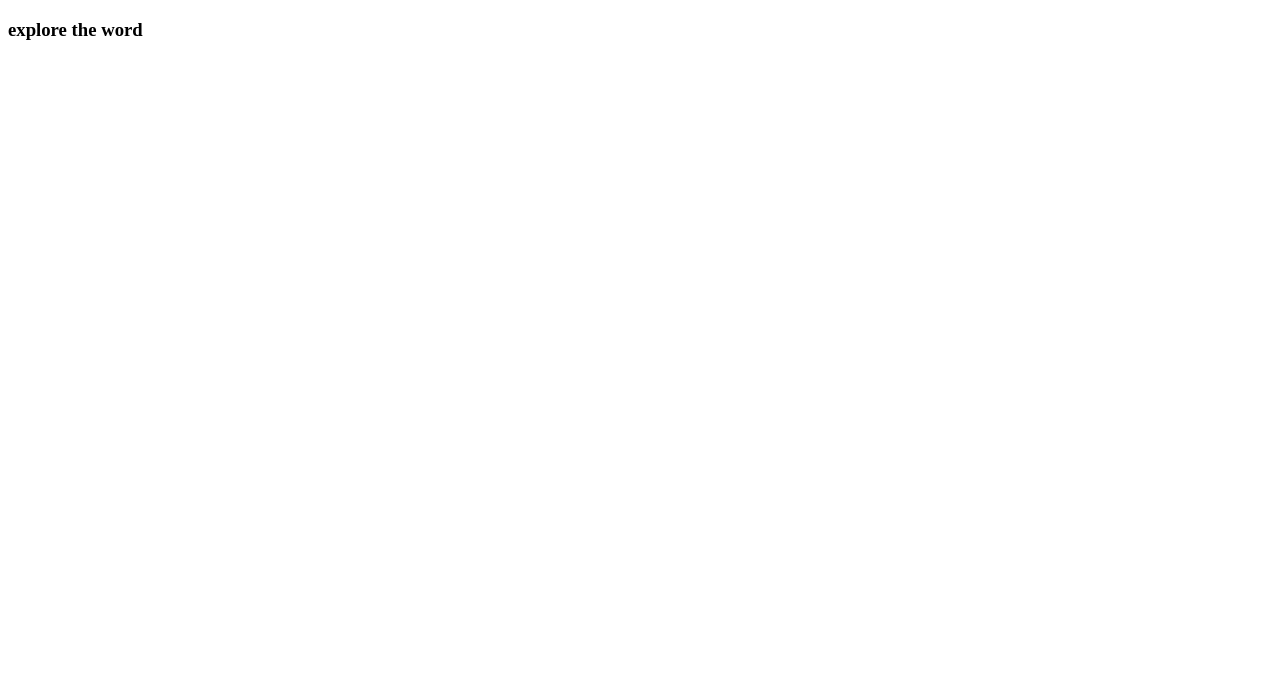
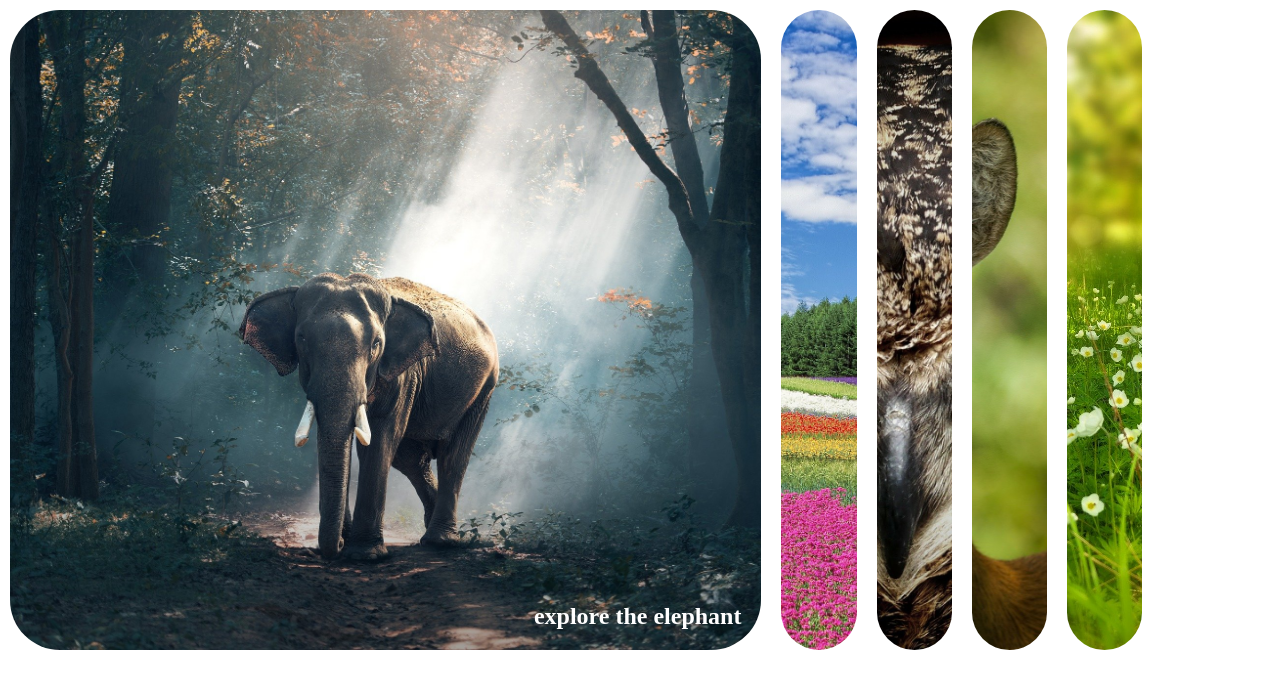
Before and after one commit to JRozbicka/vanillia-Js-mini-projects, a plain HTML site: page cards/index.html in a window 1280 px wide. Drawn offline with Linux system fonts and the light colour scheme.

Commit message:
update style

```diff
--- a/cards/index.html
+++ b/cards/index.html
@@ -8,11 +8,38 @@
    <link rel="stylesheet" href="style.css">
 </head>
 <body>
-  <div class="wrap">
-    <div>
-      <h3>explore the word</h3>
+   <div class="container">
+      <div
+        class="panel active"
+        style="background-image: url('img/elephant-1822636_1920.jpg')"
+      >
+        <h3>explore the elephant</h3>
+      </div>
+      <div
+        class="panel"
+        style="background-image: url('img/flower-field-250016_1920.jpg')"
+      >
+        <h3>explore the flower</h3>
+      </div>
+      <div
+        class="panel"
+        style="background-image: url('img/owl-50267_1920.jpg')"
+      >
+        <h3>explore the owl</h3>
+      </div>
+      <div
+        class="panel"
+        style="background-image: url('img/roe-deer-4388318_1920.jpg')"
+      >
+        <h3>explore the deer</h3>
+      </div>
+      <div
+        class="panel"
+        style="background-image: url('img/tree-276014_1920.jpg')"
+      >
+        <h3>explore the tree</h3>
+      </div>
     </div>
-  </div>
-  <script src="script.js"></script>
+    <script src="script.js"></script>
 </body>
 </html>
--- a/cards/script.js
+++ b/cards/script.js
@@ -0,0 +1,14 @@
+const panels =document.querySelectorAll('.panel')
+
+panels.forEach(panel=>{
+panel.addEventListener('click',()=>{
+    removeActiveClass()
+    panel.classList.add('active')
+})
+})
+
+function removeActiveClass(){
+  panels.forEach(panel=>{
+        panel.classList.remove('active')
+    })
+}
--- a/cards/style.css
+++ b/cards/style.css
@@ -0,0 +1,58 @@
+*{
+    padding: 0;
+    margin: 0;
+    box-sizing: border-box;
+}
+.body{
+    display: flex;
+    justify-content: center;
+    align-items: center;
+    overflow: hidden;
+    height: 100vh;
+
+}
+.container{
+    display: flex;
+    width: 90vw;
+
+}
+.panel{
+     background-size: auto 100%;
+  background-position: center;
+  background-repeat: no-repeat;
+  height: 80vh;
+  border-radius: 50px;
+  color: #fff;
+  cursor: pointer;
+  flex: 0.5;
+  margin: 10px;
+  position: relative;
+  transition: flex 0.7s ease-in;
+
+
+}
+
+.panel h3{
+    position: absolute;
+    bottom: 20px;
+    right: 20px;
+    color: white;
+    font-size: 24px;
+    opacity: 0;
+}
+.active{
+flex: 5;
+}
+.active h3{
+opacity: 1;
+transition: opacity 0.3s ease-in 0.4s;
+}
+
+@media (max-width:480px){
+    .container{
+        width:100vh
+}
+.panel:nth-of-type(4),
+  .panel:nth-of-type(5) {
+    display: none;}
+  }
```
